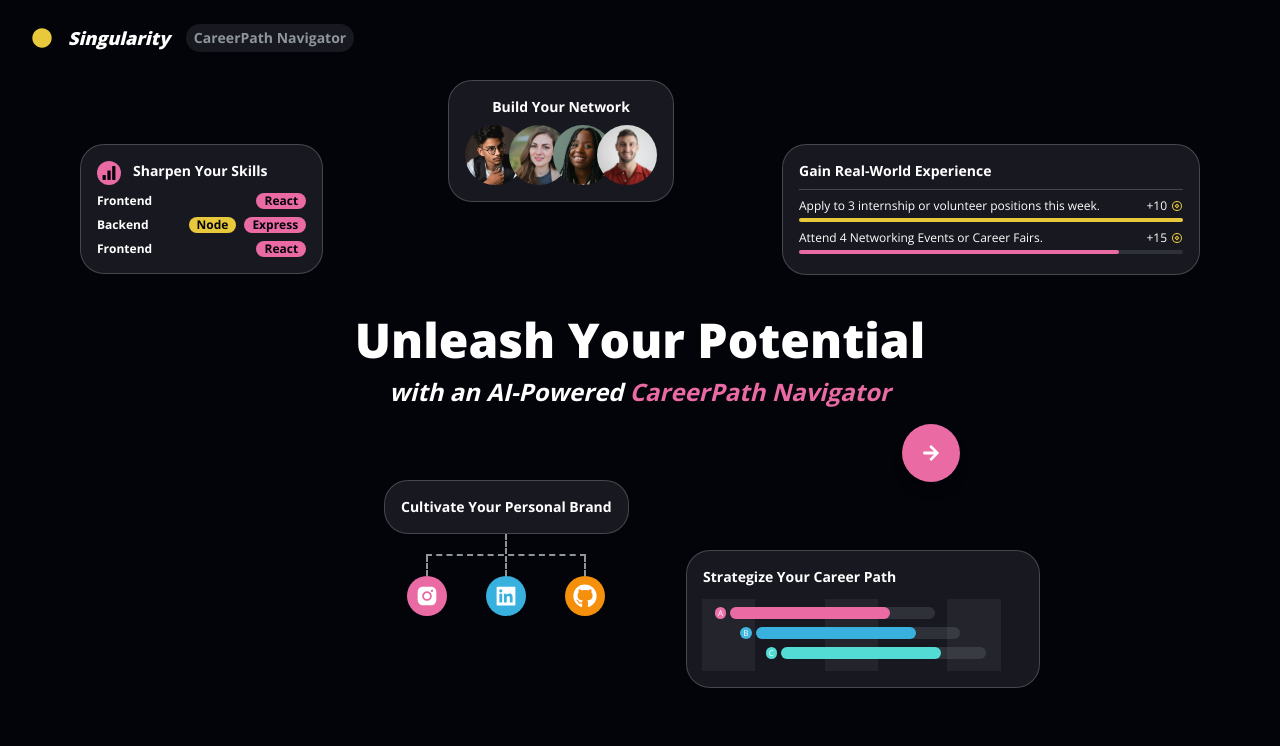
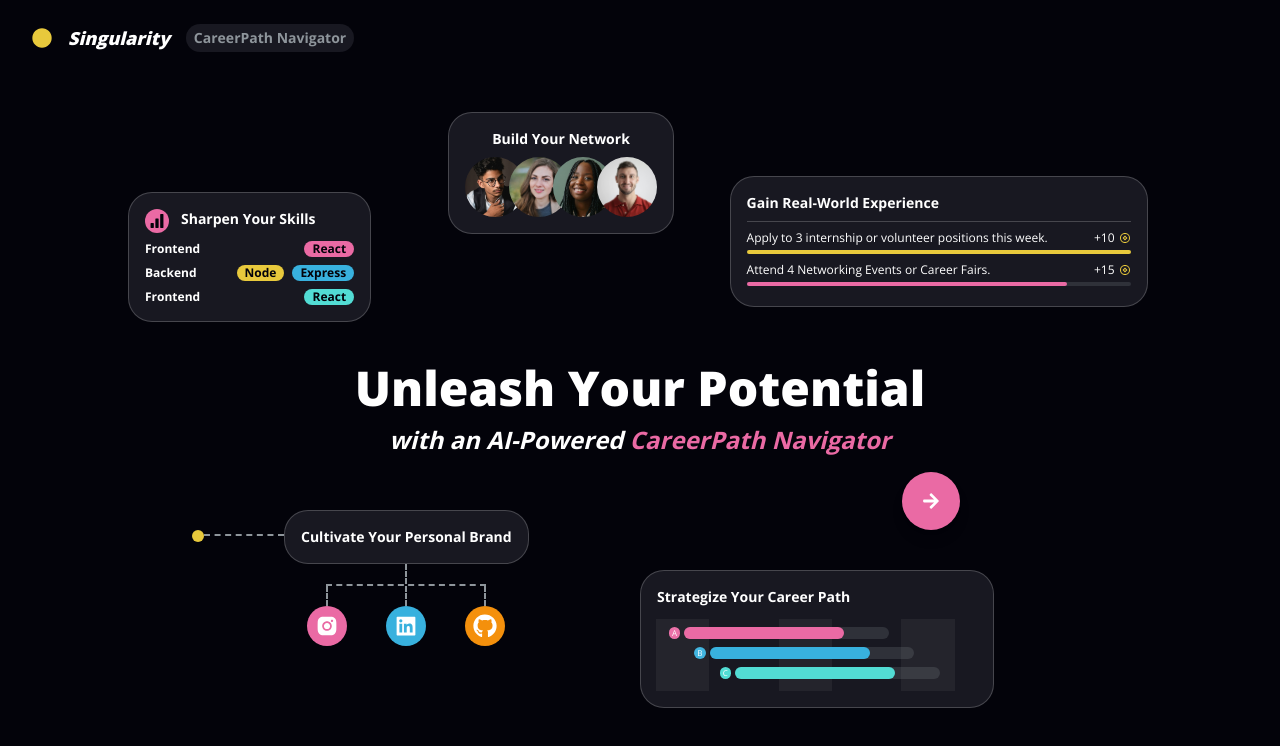
Before and after one commit to singularityinno/CareerNavigator, a Next.js app: page /career-navigator in a window 1280 px wide. Shown: the top 746 px of the page. Built offline with nearby package versions, Linux system fonts and the light colour scheme.

Commit message:
Improve splash UI

```diff
--- a/app/career-navigator/components/Header.tsx
+++ b/app/career-navigator/components/Header.tsx
@@ -6,9 +6,13 @@ export default function Header() {
   return (
     <div className="px-8 py-6 flex gap-4">
       <FaCircle className="text-yellow text-xl mt-1" />
+
       <h1 className="p-0 text-lg font-extrabold italic">Singularity</h1>
       <Link href={"/career-navigator"}>
-        <div className="rounded-full bg-black-secondary px-2 py-1 text-sm font-bold text-grey">
+        <div
+          className="rounded-full bg-black-secondary px-2 py-1 text-sm font-bold text-grey
+        hover:bg-black-secondary/80"
+        >
           CareerPath Navigator
         </div>
       </Link>
--- a/app/career-navigator/page.tsx
+++ b/app/career-navigator/page.tsx
@@ -25,7 +25,7 @@ export default function CareerNavigator() {
         <Block3 />
         <Block4 />
         <Block5 />
-        <div className="mt-60 text-center">
+        <div className="mt-72 text-center">
           <h1 className="text-5xl font-extrabold">Unleash Your Potential</h1>
           <h2 className="text-2xl font-bold italic mt-3">
             with an AI-Powered{" "}
@@ -50,7 +50,7 @@ const Block: React.FC<BlockProps> = ({ children }) => {
   return (
     <div
       className="
-        bg-black-secondary border-[1px] border-white/20
+        bg-black-secondary border-[1px] border-white/20 cursor-default
         rounded-3xl w-fit h-fit p-4 hover:bg-black-secondary/80 transition-all duration-100"
     >
       {children}
@@ -60,7 +60,7 @@ const Block: React.FC<BlockProps> = ({ children }) => {
 
 const Block1: React.FC = () => {
   return (
-    <div className="absolute left-20 top-36">
+    <div className="absolute left-[10%] top-48">
       <Block>
         <div className="flex gap-3">
           <div className="bg-pink rounded-full p-1">
@@ -79,13 +79,13 @@ const Block1: React.FC = () => {
           <div className="ml-auto bg-yellow px-2 rounded-full text-black">
             Node
           </div>
-          <div className="ml-auto bg-pink px-2 rounded-full text-black">
+          <div className="ml-auto bg-blue px-2 rounded-full text-black">
             Express
           </div>
         </div>
         <div className="flex text-xs font-bold mt-2">
           <div>Frontend</div>
-          <div className="ml-auto bg-pink px-2 rounded-full text-black">
+          <div className="ml-auto bg-teal px-2 rounded-full text-black">
             React
           </div>
         </div>
@@ -96,7 +96,7 @@ const Block1: React.FC = () => {
 
 const Block2: React.FC = () => {
   return (
-    <div className="absolute left-[35%] top-20">
+    <div className="absolute left-[35%] top-28">
       <Block>
         <div className="text-sm font-bold text-center">Build Your Network</div>
         <div className="flex mt-2">
@@ -127,7 +127,7 @@ const Block2: React.FC = () => {
 
 const Block3: React.FC = () => {
   return (
-    <div className="absolute right-20 top-36">
+    <div className="absolute left-[57%] top-44">
       <Block>
         <div className="text-sm font-bold">Gain Real-World Experience</div>
         <hr className="border-1 border-white/20 mt-2" />
@@ -159,7 +159,7 @@ const Block3: React.FC = () => {
 
 const Block4: React.FC = () => {
   return (
-    <div className="absolute top-[550px] right-60">
+    <div className="absolute top-[570px] left-[50%]">
       <Block>
         <div className="text-sm font-bold">Strategize Your Career Path</div>
         <div className="grid grid-cols-6 w-96 h-24 gap-2 p-3 absolute left-1">
@@ -206,7 +206,10 @@ const Block4: React.FC = () => {
 
 const Block5: React.FC = () => {
   return (
-    <div className="absolute top-[480px] left-96 text-center">
+    <div className="absolute top-[510px] left-[15%] text-center flex">
+      <div className="w-3 h-3 rounded-full bg-yellow mt-5"></div>
+      <div className="border-t-2 border-dashed border-grey h-0 w-20 mt-6"></div>
+      <div>
         <Block>
           <div className="text-sm font-bold">Cultivate Your Personal Brand</div>
         </Block>
@@ -218,14 +221,22 @@ const Block5: React.FC = () => {
           <div className="border-r-2 border-dashed border-grey h-5 w-20"></div>
         </div>
         <div className="flex w-[198px] m-auto text-center justify-between">
-        <div className="bg-pink w-10 h-10 rounded-full text-2xl p-2">
+          <div
+            className="bg-pink w-10 h-10 rounded-full text-2xl p-2
+            hover:bg-pink/80 transition-all duration-100"
+          >
             <AiFillInstagram />
           </div>
-        <div className="bg-blue w-10 h-10 rounded-full text-2xl p-2">
+          <div className="bg-blue w-10 h-10 rounded-full text-2xl p-2
+            hover:bg-blue/80 transition-all duration-100"
+          >
             <AiFillLinkedin />
           </div>
-        <div className="bg-orange w-10 h-10 rounded-full text-2xl p-2">
+          <div className="bg-orange w-10 h-10 rounded-full text-2xl p-2
+            hover:bg-orange/80 transition-all duration-100"
+          >
             <FaGithub />
+          </div>
         </div>
       </div>
     </div>
```
Lines whose indentation alone changed are shown as unchanged.
